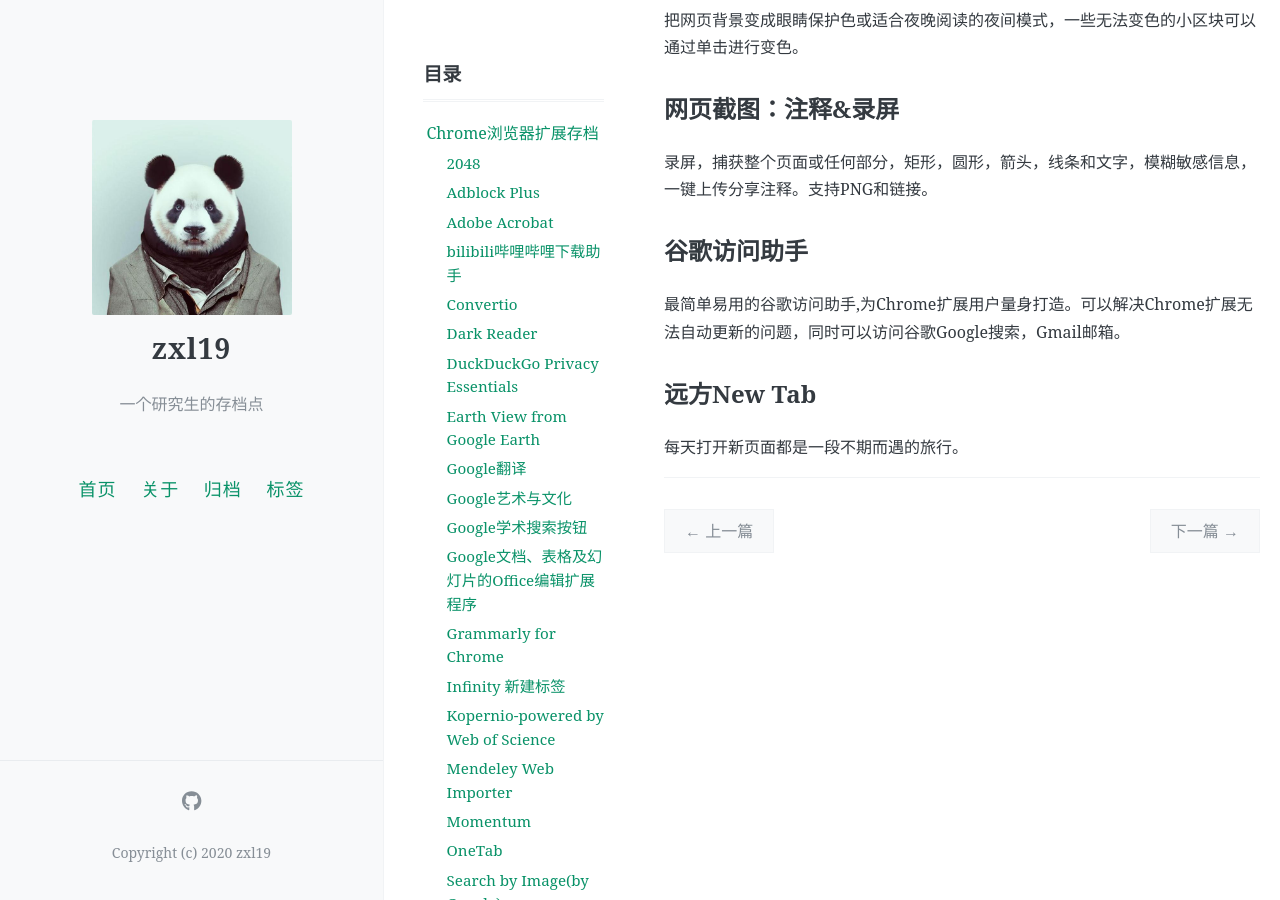
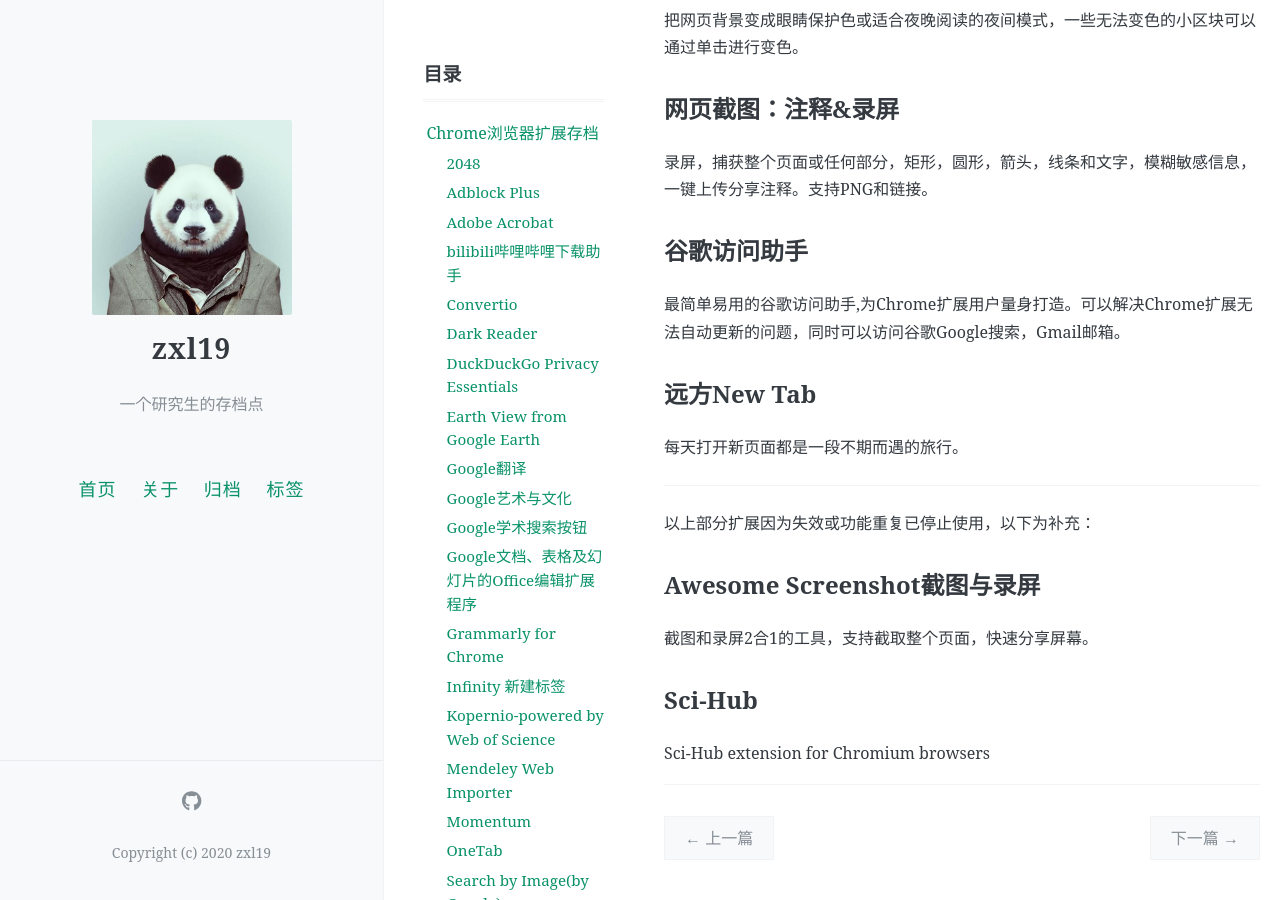
Before and after one commit to zxl19/zxl19.github.io, a Jekyll site: the page built from _posts/2020-06-20-chrome-extension.md, in a window 1280 px wide and 900 px high, scrolled down 4226 px. Built offline with Jekyll 4.4.1, drawn with Linux system fonts in a browser that asks for light colours; comment, search, counter and statistics services are not loaded.

Commit message:
Update 2020-06-20-chrome-extension.md

```diff
--- a/_posts/2020-06-20-chrome-extension.md
+++ b/_posts/2020-06-20-chrome-extension.md
@@ -135,7 +135,6 @@ Download videos from web sites or just collect them in your video list without d
 
 捕捉网页截图，编辑并将它们保存为PDF，JPEG，GIF，PNG或BMP；上传，打印，在Photoshop中打开，复制到剪贴板或电子邮件。
 
-
 ## 电影制作MovieStudio视频编辑
 
 电影制作者在线创建, 编辑和录制视频, 并添加视频, 音频, 图像和文本。
@@ -155,3 +154,15 @@ Download videos from web sites or just collect them in your video list without d
 ## 远方New Tab
 
 每天打开新页面都是一段不期而遇的旅行。
+
+------
+
+以上部分扩展因为失效或功能重复已停止使用，以下为补充：
+
+## Awesome Screenshot截图与录屏
+
+截图和录屏2合1的工具，支持截取整个页面，快速分享屏幕。
+
+## Sci-Hub
+
+Sci-Hub extension for Chromium browsers
```
